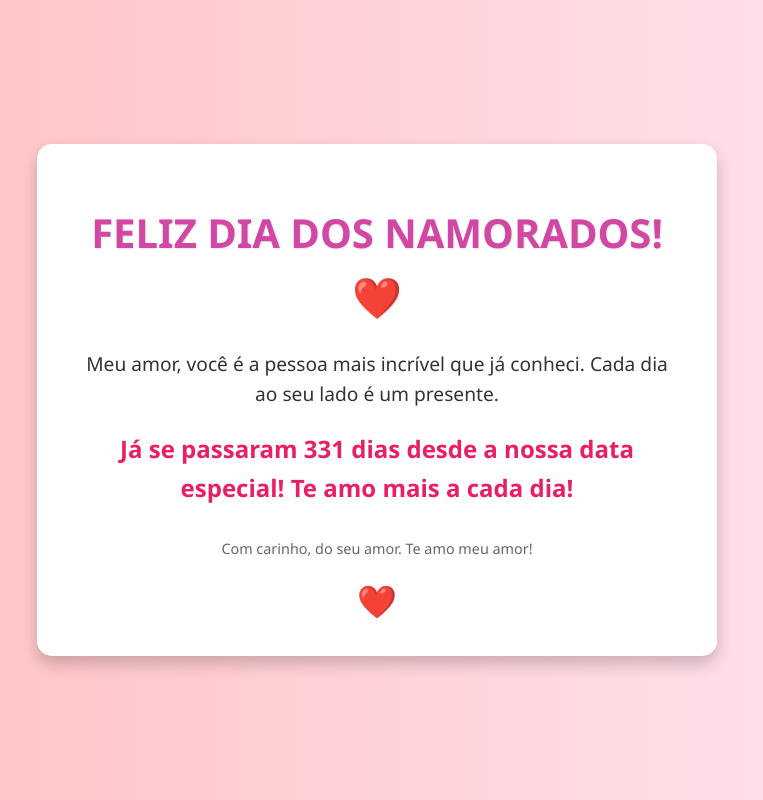
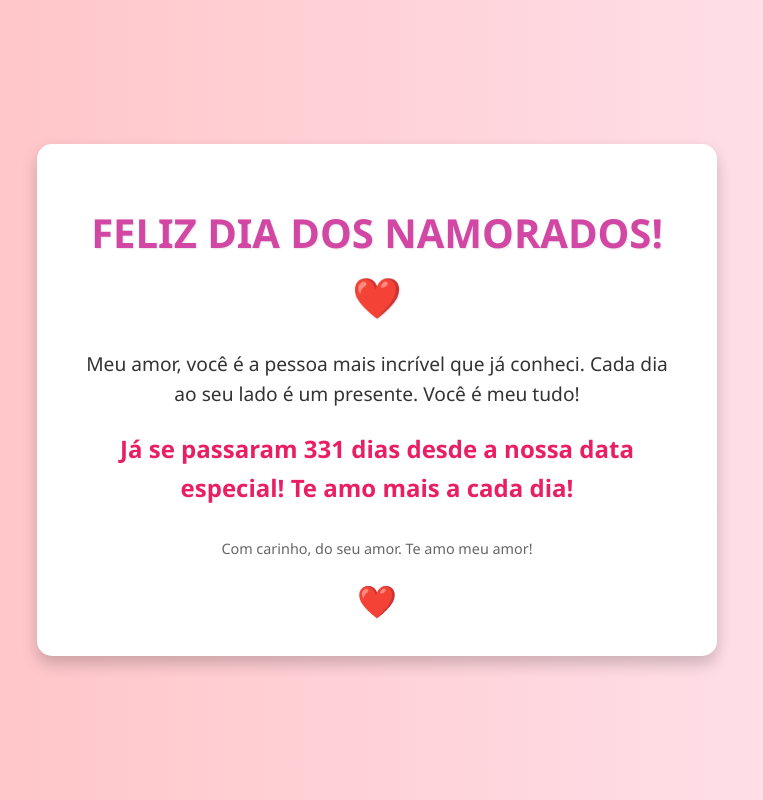
Before and after one commit to tsoliveira79/qrcode-dias-namorados, a plain HTML site: page index.html in a window 1280 px wide. Shown: the whole page, without its empty margins (263-1026 px from the left). Drawn offline with Linux system fonts and the light colour scheme.

Commit message:
Update index.html

```diff
--- a/index.html
+++ b/index.html
@@ -82,7 +82,7 @@
         const dataReferenciaStr = "2024-07-16";
 
         // Sua mensagem especial (aqui no JavaScript)
-        const suaMensagem = "Meu amor, você é a pessoa mais incrível que já conheci. Cada dia ao seu lado é um presente.";
+        const suaMensagem = "Meu amor, você é a pessoa mais incrível que já conheci. Cada dia ao seu lado é um presente. Você é meu tudo!";
 
         // --- LÓGICA DE CÁLCULO E EXIBIÇÃO ---
 
```
